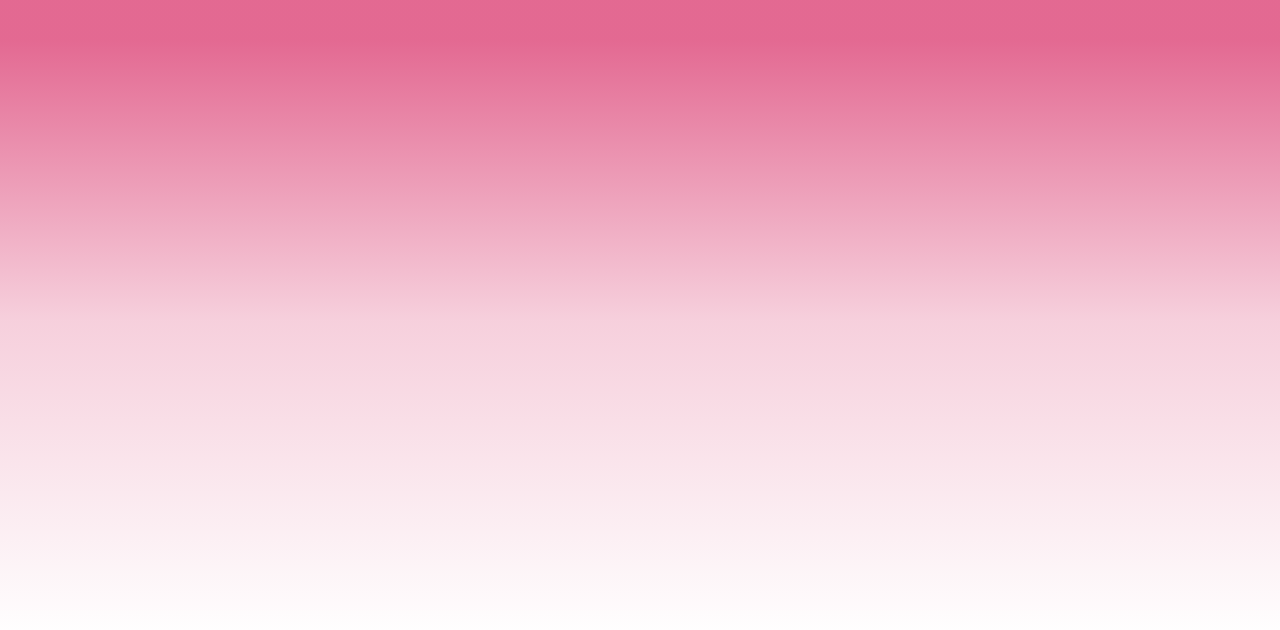
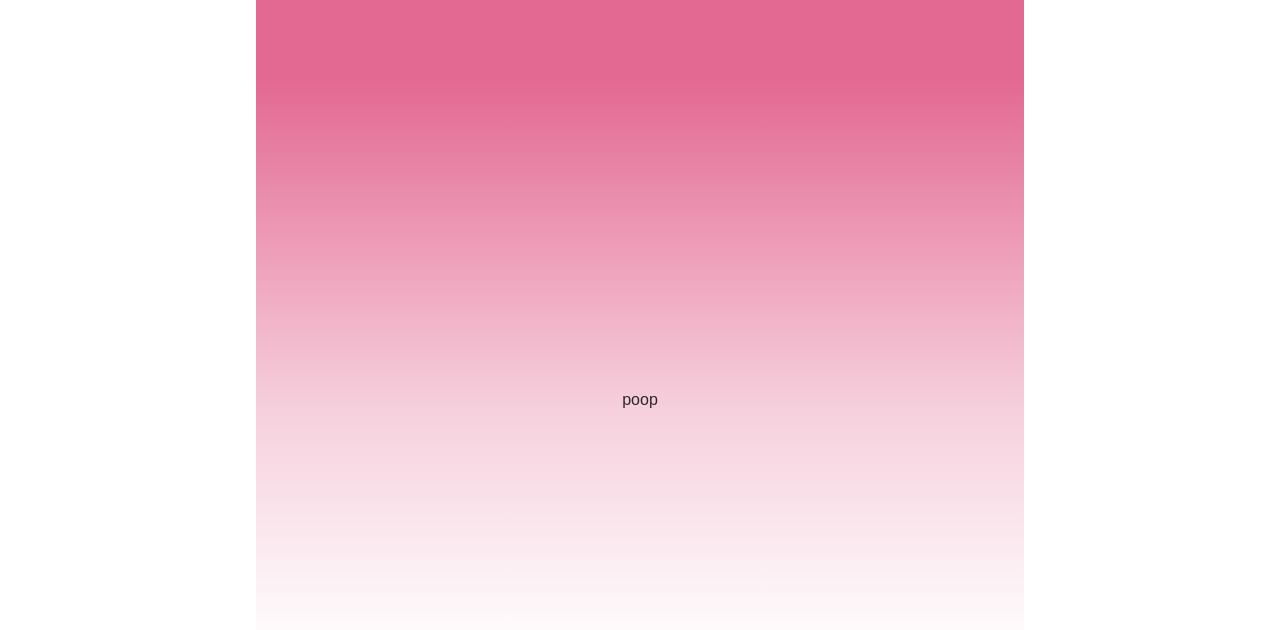
Before and after one commit to cel004/fruitful., a React (Vite) app: page /homescreen in a window 1280 px wide. Before the commit this address had no page. Shown: the top 630 px of the page. Built offline with nearby package versions, Linux system fonts and the light colour scheme; a web font is replaced by a local one.

Commit message:
Fix: route backgrounds

```diff
--- a/src/App.jsx
+++ b/src/App.jsx
@@ -1,25 +1,22 @@
 import React from 'react';
-import Home from './Home/Home.jsx'
-import Registration from './components/Registration/Registration.jsx'
-import Titlescreen from './components/Titlescreen/Titlescreen.jsx'
-import Login from './components/Login/Login.jsx'
 import { BrowserRouter as Router, Route, Routes } from 'react-router-dom';
 
-
+import HomeScreen from './HomeScreen/HomeScreen.jsx';
+import Registration from './components/Registration/Registration.jsx';
+import Titlescreen from './TitleScreen/TitleScreen.jsx';
+import Login from './components/Login/Login.jsx';
 
 function App() {
-
-  return(
+  return (
     <Router>
       <Routes>
         <Route path="/" element={<Titlescreen />} />
         <Route path="/login" element={<Login />} />
         <Route path="/register" element={<Registration />} />
-        <Route path="/home" element={<Home />} />
+        <Route path="/homescreen" element={<HomeScreen />} />
       </Routes>
     </Router>
-
   );
 }
 
-export default App
+export default App;
--- a/src/Home/Home.jsx
+++ /dev/null
@@ -1,14 +0,0 @@
-import styles from './Home.module.css'
-
-
-function Home(){
-    return (
-        <div className={styles.homeContainer}>
-            <p>welcome to home page</p>
-
-
-        </div>
-    )
-}
-
-export default Home;
--- /dev/null
+++ b/src/HomeScreen/HomeScreen.jsx
@@ -0,0 +1,13 @@
+import styles from './HomeScreen.module.css'
+import WelcomeHeader from '../components/WelcomeHeader/WelcomeHeader';
+
+
+function HomeScreen(){
+    document.body.style.backgroundImage = "none";
+    document.body.style.backgroundImage = "linear-gradient(#d82d66b6 10%, #d82d663a 50%, #ffffff 80%)";
+    return (
+        <WelcomeHeader></WelcomeHeader>
+    );
+}
+
+export default HomeScreen;
--- /dev/null
+++ b/src/HomeScreen/HomeScreen.module.css
@@ -0,0 +1,20 @@
+* {
+    margin: 0;
+    padding: 0;
+    overflow: hidden;
+    background-color: transparent;
+}
+
+body {
+    display: flex;
+    justify-content: center;
+    align-items: center;
+    background: linear-gradient(#d82d66b6 10%, #d82d663a 50%, #ffffff 80%);
+}
+
+.homeContainer {
+    height: 100vh;
+    display: flex;
+    justify-content: center;
+    align-items: center;
+}
--- a/src/components/TitleScreen/TitleScreen.jsx
+++ b/src/TitleScreen/TitleScreen.jsx
@@ -1,8 +1,8 @@
 import styles from './TitleScreen.module.css'
-import Login from '../Login/Login.jsx'
+import Login from '../components/Login/Login.jsx'
 
 
-function Home(){
+function TitleScreen(){
     return (
         <>
         <Login></Login>
@@ -10,4 +10,4 @@ function Home(){
     )
 }
 
-export default Home;
+export default TitleScreen;
--- a/src/components/Login/Login.jsx
+++ b/src/components/Login/Login.jsx
@@ -31,7 +31,7 @@ function Login() {
 
             if (response.ok && data.status === 'success') {
                 console.log('Login successful:', data);
-                navigate('/home'); // redirects to home page after successful login
+                navigate('/homescreen'); // redirects to home page after successful login
             } else {
                 console.error('Login failed:', data.message);
                 alert('Login failed: ' + data.message);
--- a/src/components/Login/Login.module.css
+++ b/src/components/Login/Login.module.css
@@ -26,8 +26,8 @@
     justify-content: center;
     font-size: 0.9rem;
     font-weight: 600;
-    padding-bottom: 0.9rem;
-
+    padding-top: 0.1rem;
+    padding-bottom: 0.3rem;
     color: #ffffff;
     text-shadow: 2px 2px rgba(0, 0, 0, 0.651);
 }
--- a/src/components/Registration/Registration.jsx
+++ b/src/components/Registration/Registration.jsx
@@ -47,7 +47,9 @@ function Registration() {
 
   return (
     <div className={styles.registrationContainer}>
-      <p className={styles.title}>Register</p>
+      <div className={styles.titleContainer}>
+        <p>Register</p>
+        </div>
         <div onSubmit={handleSubmit} className={styles.form}>
         <p className={styles.slogan}>create your account to start saving</p>
         <Form
--- a/src/components/Registration/Registration.module.css
+++ b/src/components/Registration/Registration.module.css
@@ -5,7 +5,7 @@
     background-color: transparent;
 }
 
-.title {
+.titleContainer p {
     padding-top: 0.95rem;
     text-align: center;
     font-size: 4rem;
@@ -23,6 +23,7 @@
     padding-bottom: 0.7rem;
     color: #ffffff;
     text-shadow: 2px 2px rgba(0, 0, 0, 0.651);
+    margin-bottom: -0.1rem;
 }
 
 .login{
--- /dev/null
+++ b/src/components/WelcomeHeader/WelcomeHeader.jsx
@@ -0,0 +1,12 @@
+import styles from './WelcomeHeader.module.css'
+
+
+function WelcomeHeader(){
+    return(
+        <div className={styles.homeContainer}>
+            <p>poop</p>
+        </div>
+    )
+}
+
+export default WelcomeHeader;
--- a/src/Home/Home.module.css
+++ b/src/components/WelcomeHeader/WelcomeHeader.module.css
@@ -3,16 +3,9 @@
     padding: 0;
     overflow: hidden;
     background-color: transparent;
-    width: 100vw;
-    height: 100vh;
 }
 
 body {
-    background: linear-gradient(#d82d66b6 5%, #d82d663a 40%, #ffffff 80%) !important;
-}
-
-.homeContainer {
-    height: 100vh;
     display: flex;
     justify-content: center;
     align-items: center;
```
Also changed, not shown: src/TitleScreen/TitleScreen.module.css (renamed from src/components/TitleScreen/TitleScreen.module.css).
